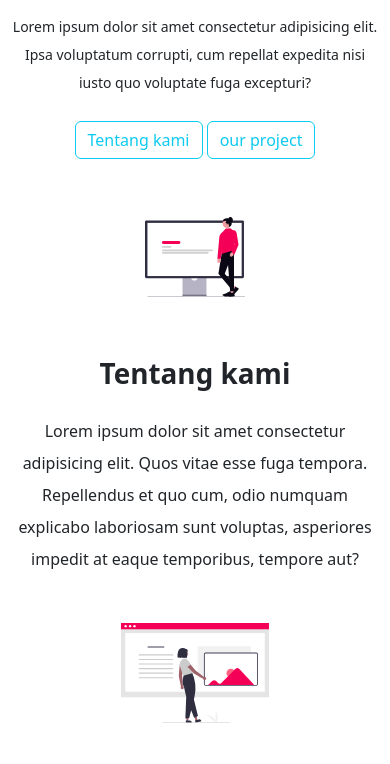
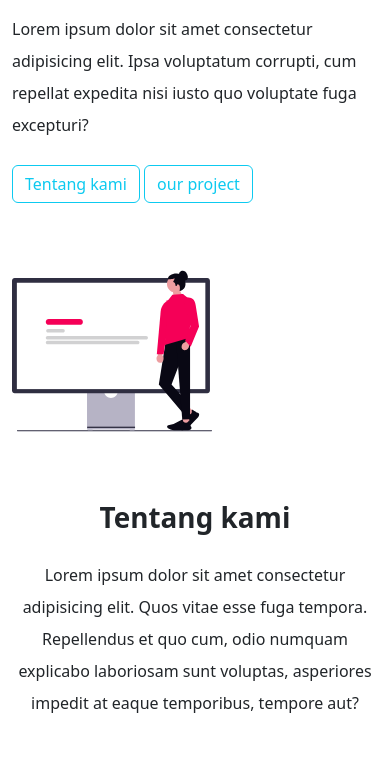
Before and after one commit to Vainlie/multimedia-pengecatan, a plain HTML site: page index.html in a window 390 px wide. Shown: the part 176-940 px from the top of the page. Drawn offline with nearby package versions, Linux system fonts and the light colour scheme.

Commit message:
manananan

```diff
--- a/dist/css/style.css
+++ b/dist/css/style.css
@@ -3,43 +3,6 @@ section {
 }
 
 /* Hero */
-.hero-box .box p {
-    width: 500px;
-}
-
-.hero-box .box img {
-    width: 400px;
-    height: 300px;
-}
-
-@media screen and (max-width: 992px) {
-    .hero-box .box p {
-        width: 300px;
-        font-size: 14px;
-    }
-
-    .hero-box .box img {
-        width: 300px;
-        height: 300px;
-    }
-}
-
-@media screen and (max-width: 768px) {
-    .hero-box .box p {
-        width: 100%;
-        font-size: 14px;
-        text-align: center;
-    }
-
-    .hero-box {
-        text-align: center;
-    }
-
-    .hero-box .box img {
-        width: 100px;
-        height: 100px;
-    }
-}
 
 
 .hero-box .box:nth-child(1) {
--- a/index.html
+++ b/index.html
@@ -82,7 +82,7 @@
                 </div>
             </div>
             <div class="box animate__animated animate__bounceInRight animate__delay-1s">
-              <img src="./assets/images/hero.svg" alt="Hero Image">
+              <img src="./assets/images/hero.svg" alt="Hero Image" width="200px" height="200px">
             </div>
           </div>
         </div>
```
